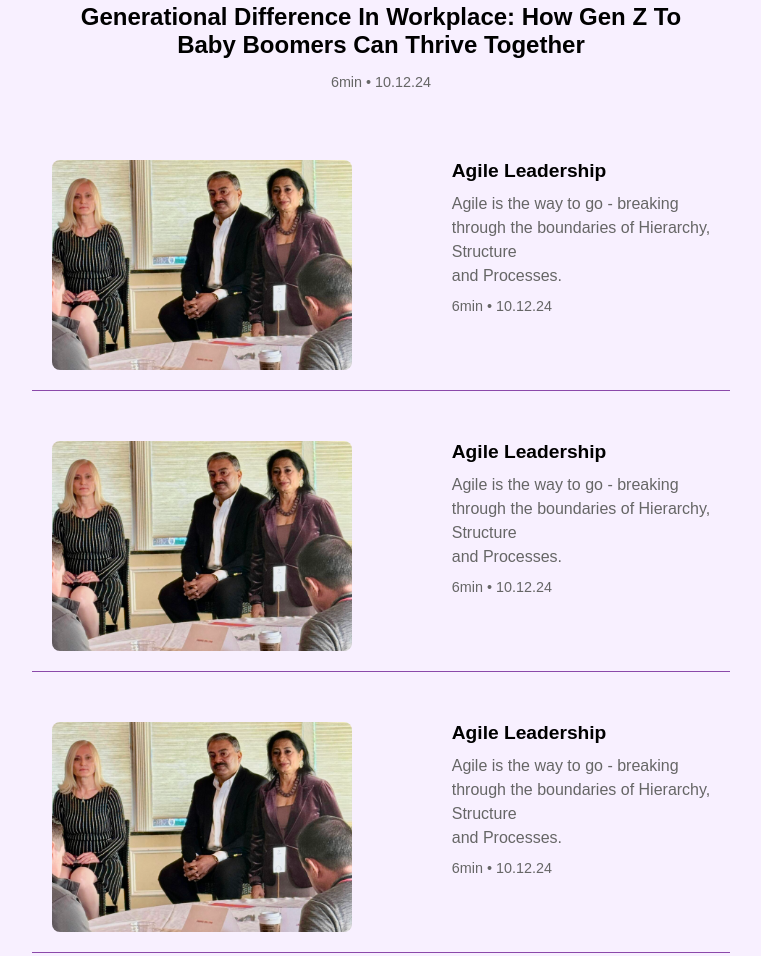
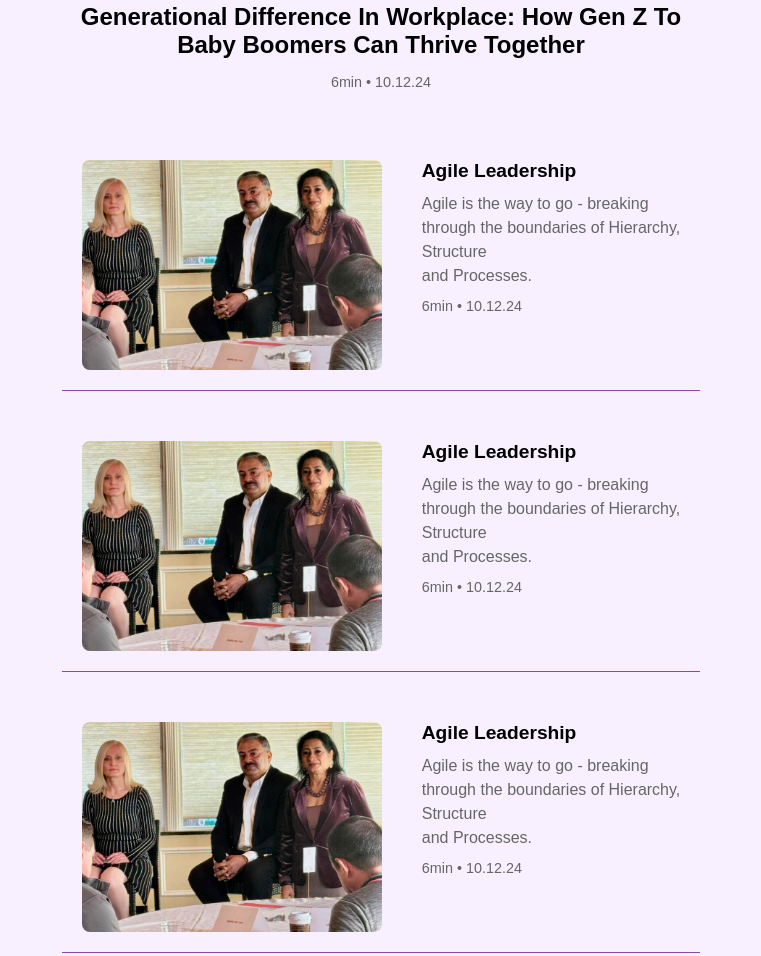
Before and after one commit to sathish0108/startegic, a plain HTML site: page resource.html in a window 1280 px wide. Shown: the part 608-1564 px from the top of the page, without its empty margins (259-1020 px from the left). Drawn offline with Linux system fonts and the light colour scheme; a web font is replaced by a local one.

Commit message:
Update resource.html

```diff
--- a/resource.html
+++ b/resource.html
@@ -61,7 +61,7 @@
 
     .article-card {
         display: flex;
-        gap: 100px;
+        gap: 40px;
         padding: 20px;
         border-bottom: 1.5px solid #8B49AA;
     }
```
